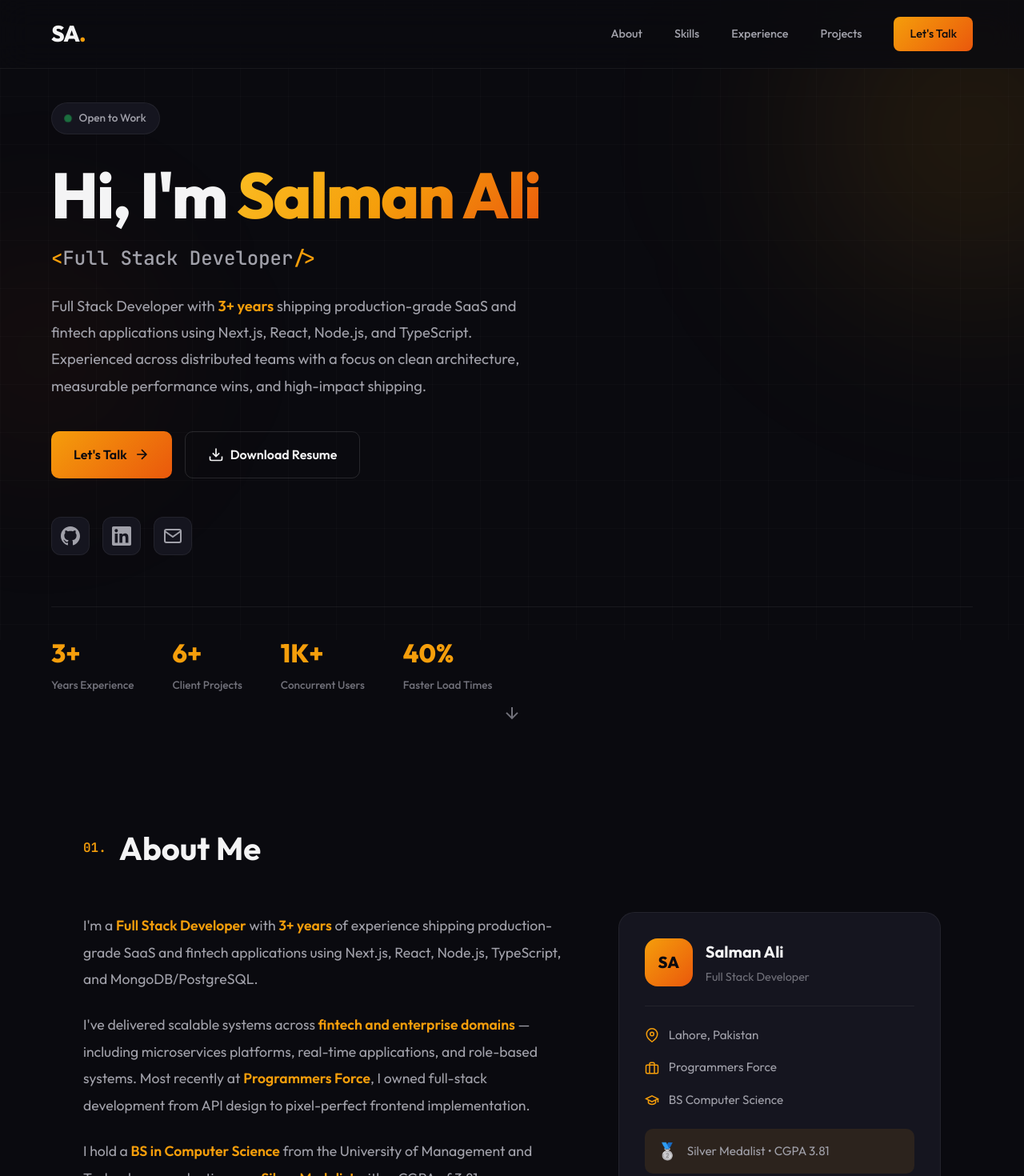
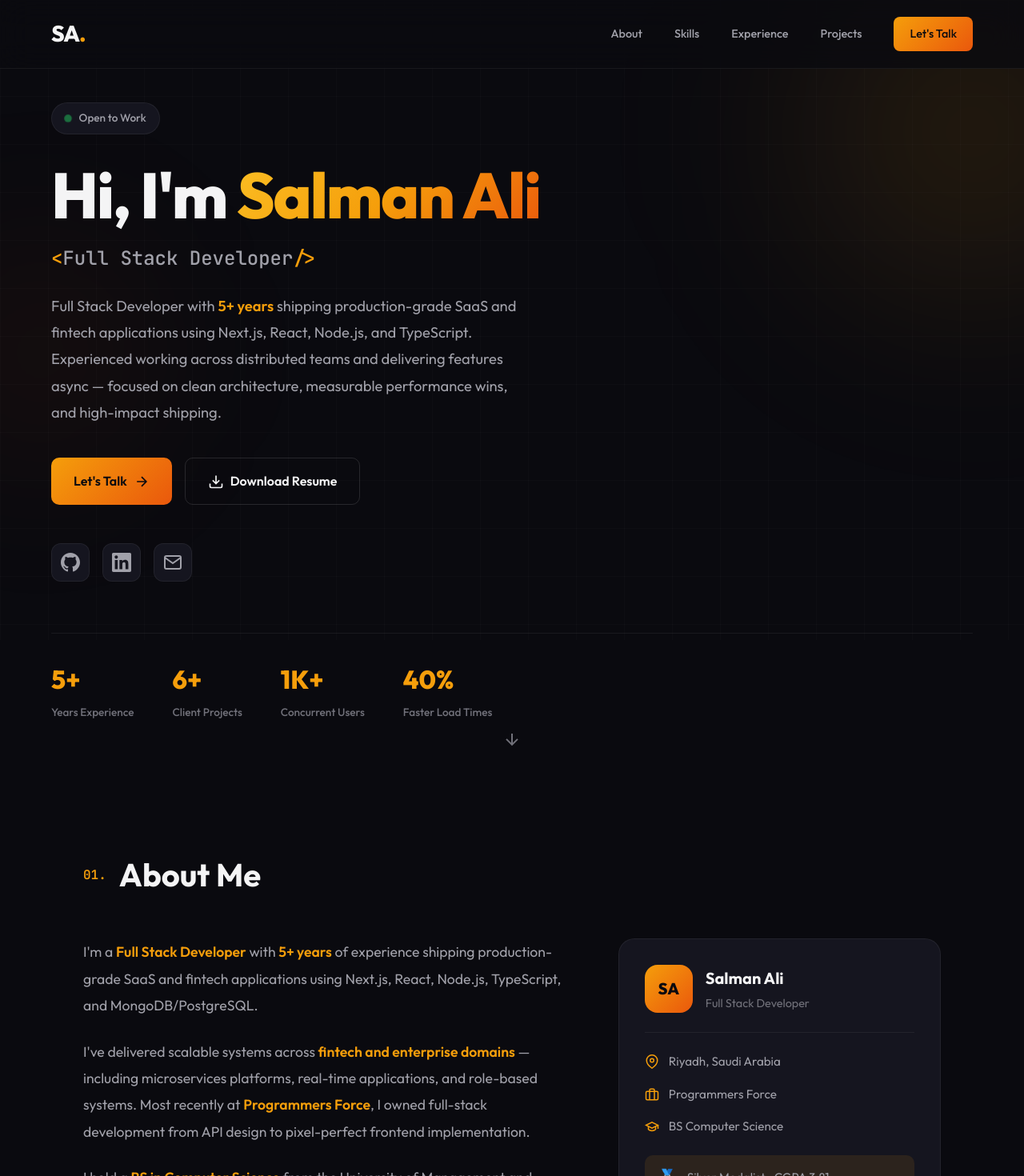
Before and after one commit to SalmanMani86/Resume, a React (Vite) app: page / in a window 1280 px wide. Shown: the top 1470 px of the page at 80% size. Built offline with nearby package versions, Linux system fonts and the light colour scheme.

Commit message:
Update resume to reflect corrected experience duration, adjusting periods for accuracy and updating location from Lahore, Pakistan to Riyadh, Saudi Arabia.

```diff
--- a/src/App.jsx
+++ b/src/App.jsx
@@ -51,7 +51,7 @@ const experiences = [
   {
     company: 'Programmers Force',
     role: 'Software Engineer',
-    period: 'Mar 2024 - May 2026',
+    period: 'Aug 2024 - May 2026',
     location: 'Lahore, Pakistan',
     highlights: [
       'Delivered production-ready features across 6+ client projects on schedule — owning full-stack development from API design to frontend implementation in an Agile/Scrum environment.',
@@ -65,7 +65,7 @@ const experiences = [
   {
     company: 'Finz Games',
     role: 'Software Engineer',
-    period: 'Aug 2022 - Feb 2024',
+    period: 'May 2021 - July 2024',
     location: 'Lahore, Pakistan',
     highlights: [
       'Built and maintained RESTful APIs across 3+ web applications — handling backend architecture, database design, and third-party integrations from concept to production.',
@@ -113,7 +113,7 @@ const projects = [
 
 // Stats that recruiters love to see
 const stats = [
-  { number: '3+', label: 'Years Experience' },
+  { number: '5+', label: 'Years Experience' },
   { number: '6+', label: 'Client Projects' },
   { number: '1K+', label: 'Concurrent Users' },
   { number: '40%', label: 'Faster Load Times' }
@@ -193,8 +193,8 @@ function App() {
             animate={{ opacity: 1, y: 0 }}
             transition={{ duration: 0.8, delay: 0.6 }}
           >
-            Full Stack Developer with <span className="highlight">3+ years</span> shipping production-grade SaaS and fintech applications using Next.js, React, Node.js, and TypeScript.
-            Experienced across distributed teams with a focus on clean architecture, measurable performance wins, and high-impact shipping.
+            Full Stack Developer with <span className="highlight">5+ years</span> shipping production-grade SaaS and fintech applications using Next.js, React, Node.js, and TypeScript.
+            Experienced working across distributed teams and delivering features async — focused on clean architecture, measurable performance wins, and high-impact shipping.
           </motion.p>
 
           <motion.div
@@ -280,7 +280,7 @@ function App() {
           <FadeInSection delay={0.2}>
             <div className="about-text">
               <p>
-                I'm a <span className="highlight">Full Stack Developer</span> with <span className="highlight">3+ years</span> of experience shipping
+                I'm a <span className="highlight">Full Stack Developer</span> with <span className="highlight">5+ years</span> of experience shipping
                 production-grade SaaS and fintech applications using Next.js, React, Node.js, TypeScript, and MongoDB/PostgreSQL.
               </p>
               <p>
@@ -340,7 +340,7 @@ function App() {
                     <path d="M21 10c0 7-9 13-9 13s-9-6-9-13a9 9 0 0118 0z"/>
                     <circle cx="12" cy="10" r="3"/>
                   </svg>
-                  <span>Lahore, Pakistan</span>
+                  <span>Riyadh, Saudi Arabia</span>
                 </div>
                 <div className="info-row">
                   <svg viewBox="0 0 24 24" fill="none" stroke="currentColor" strokeWidth="2">
```
Also changed, not shown: 2 other files (tests, documents, lock files or other folders).
